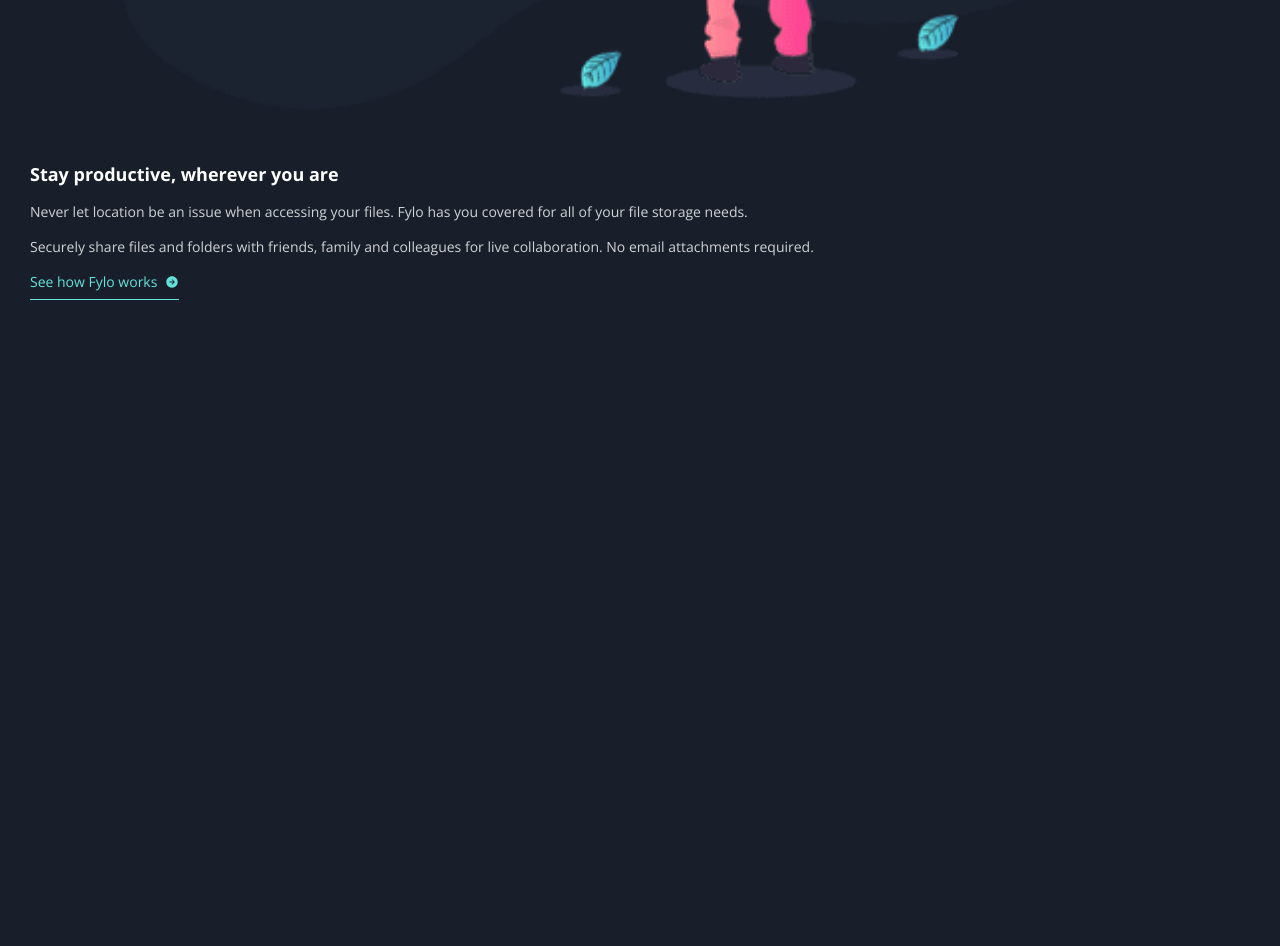
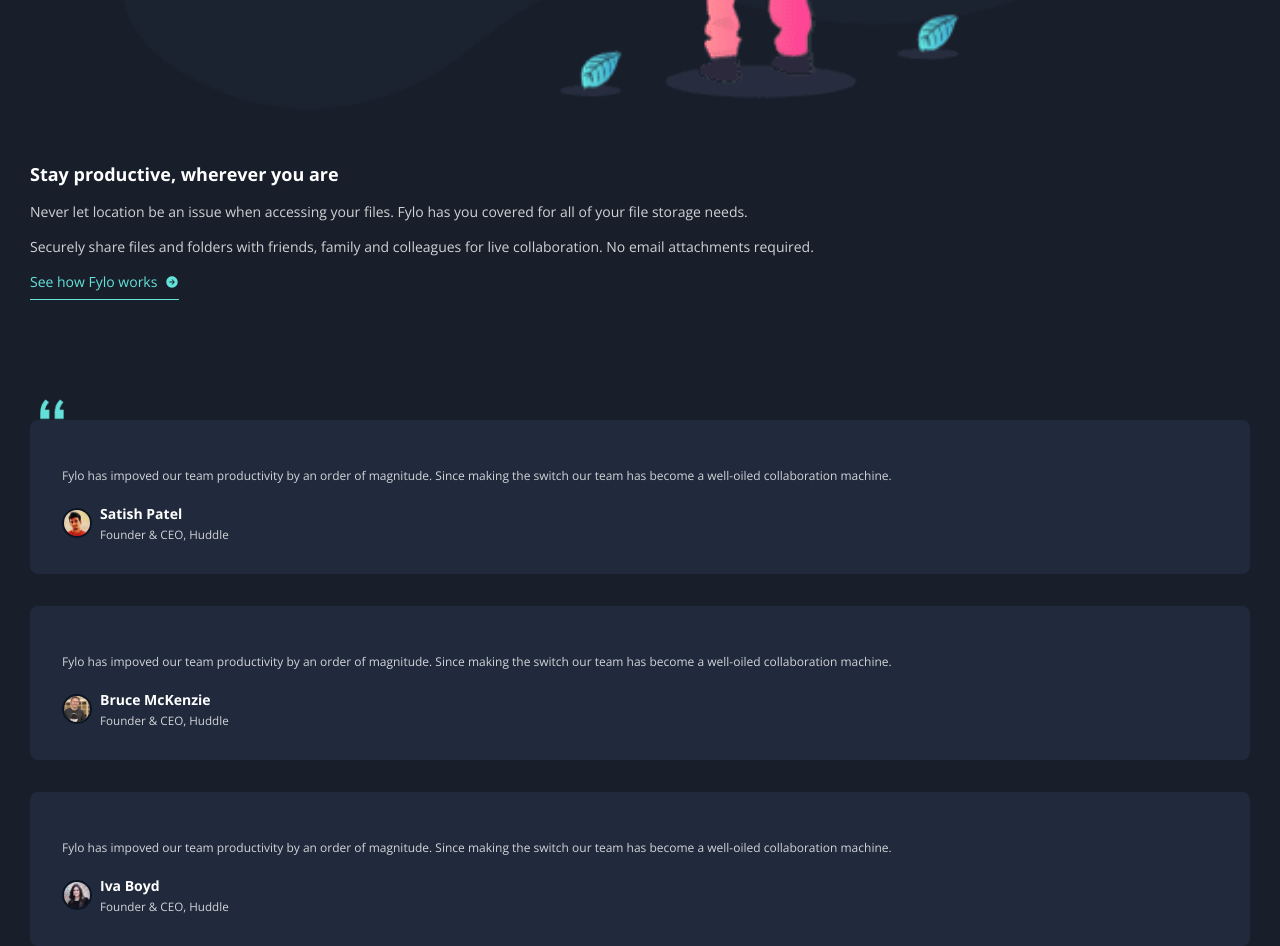
Before and after one commit to calebesg/fily-landing-page, a plain HTML site: page index.html in a window 1280 px wide. Shown: the part 3301-4247 px from the top of the page. Before the commit the page ends 3601 px from the top, so only its background shows below. Drawn offline with nearby package versions, Linux system fonts and the light colour scheme.

Commit message:
created section testimonials

```diff
--- a/index.html
+++ b/index.html
@@ -129,6 +129,65 @@
           <ion-icon name="arrow-forward-circle"></ion-icon>
         </a>
       </section>
+
+      <ul class="main-testimonials">
+        <li>
+          <div class="card">
+            <p class="description">
+              Fylo has impoved our team productivity by an order of magnitude.
+              Since making the switch our team has become a well-oiled
+              collaboration machine.
+            </p>
+            <figure>
+              <img
+                class="avatar"
+                src="./images/profile-1.jpg"
+                alt="Satish Patel"
+              />
+              <figcaption>
+                <strong class="fullname">Satish Patel</strong>
+                <small class="office">Founder & CEO, Huddle</small>
+              </figcaption>
+            </figure>
+          </div>
+        </li>
+        <li>
+          <div class="card">
+            <p class="description">
+              Fylo has impoved our team productivity by an order of magnitude.
+              Since making the switch our team has become a well-oiled
+              collaboration machine.
+            </p>
+            <figure>
+              <img
+                class="avatar"
+                src="./images/profile-2.jpg"
+                alt="Bruce McKenzie"
+              />
+              <figcaption>
+                <strong class="fullname">Bruce McKenzie</strong>
+                <small class="office">Founder & CEO, Huddle</small>
+              </figcaption>
+            </figure>
+          </div>
+        </li>
+        <li>
+          <div class="card">
+            <p class="description">
+              Fylo has impoved our team productivity by an order of magnitude.
+              Since making the switch our team has become a well-oiled
+              collaboration machine.
+            </p>
+            <figure>
+              <img class="avatar" src="./images/profile-3.jpg" alt="Iva Boyd" />
+              <figcaption>
+                <strong class="fullname">Iva Boyd</strong>
+                <small class="office">Founder & CEO, Huddle</small>
+              </figcaption>
+            </figure>
+          </div>
+        </li>
+      </ul>
     </main>
 
     <script
--- a/sass/_main.sass
+++ b/sass/_main.sass
@@ -2,7 +2,7 @@
 
 .main
   width: 100%
-  padding: 0 30px
+  padding: 0 1.875rem
   margin: 0 auto
 
   &-features
@@ -59,3 +59,58 @@
       &:hover
         color: variables.$white
         border-bottom: 1px solid variables.$white
+
+  &-testimonials
+    margin-top: 7.5rem
+    display: flex
+    flex-direction: column
+    gap: 2rem
+
+    li
+      position: relative
+
+    li:first-of-type::before
+      content: ''
+      position: absolute
+      z-index: 10
+      top: 0
+      width: 1.5rem
+      height: 1.5rem
+      transform: translate(0.625rem, -1.3rem)
+      background: url('../images/bg-quotes.png') no-repeat
+      background-size: contain
+
+    .card
+      position: relative
+      z-index: 20
+      color: variables.$white
+      border-radius: 0.5rem
+      padding: 44px 2rem 2rem
+      background-color: variables.$bg-testimonial
+
+      .description
+        opacity: .8
+        line-height: 1.5rem
+        font-size: 0.75rem
+
+
+      figure
+        margin-top: 1rem
+        display: flex
+        align-items: center
+        gap:0.5rem
+
+        .avatar
+          width: 1.875rem
+          height: 1.875rem
+          border: 2px solid variables.$bg-footer
+          border-radius: 50%
+
+        figcaption
+          display: flex
+          flex-direction: column
+          align-items: flex-start
+
+          .office
+            opacity: .8
+            margin-top: 0.25rem
```
Also changed, not shown: styles/style.css, 1 other file.
